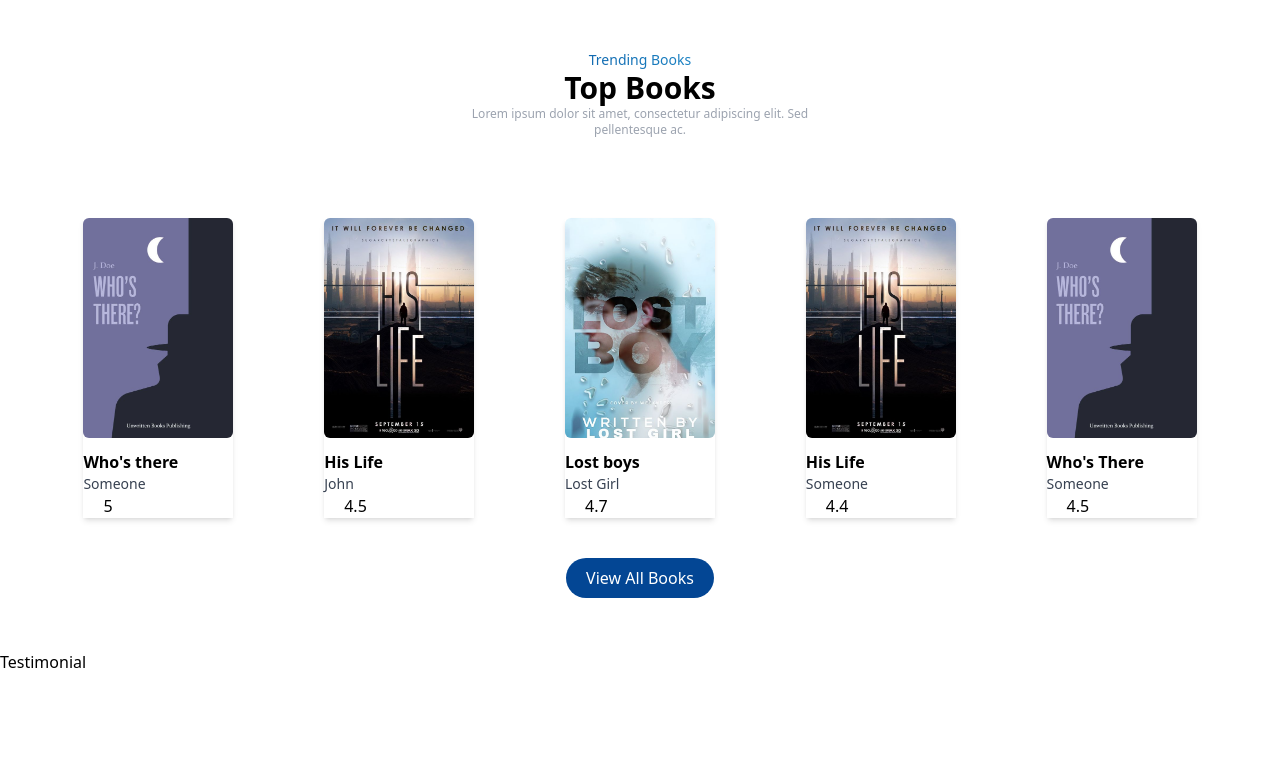
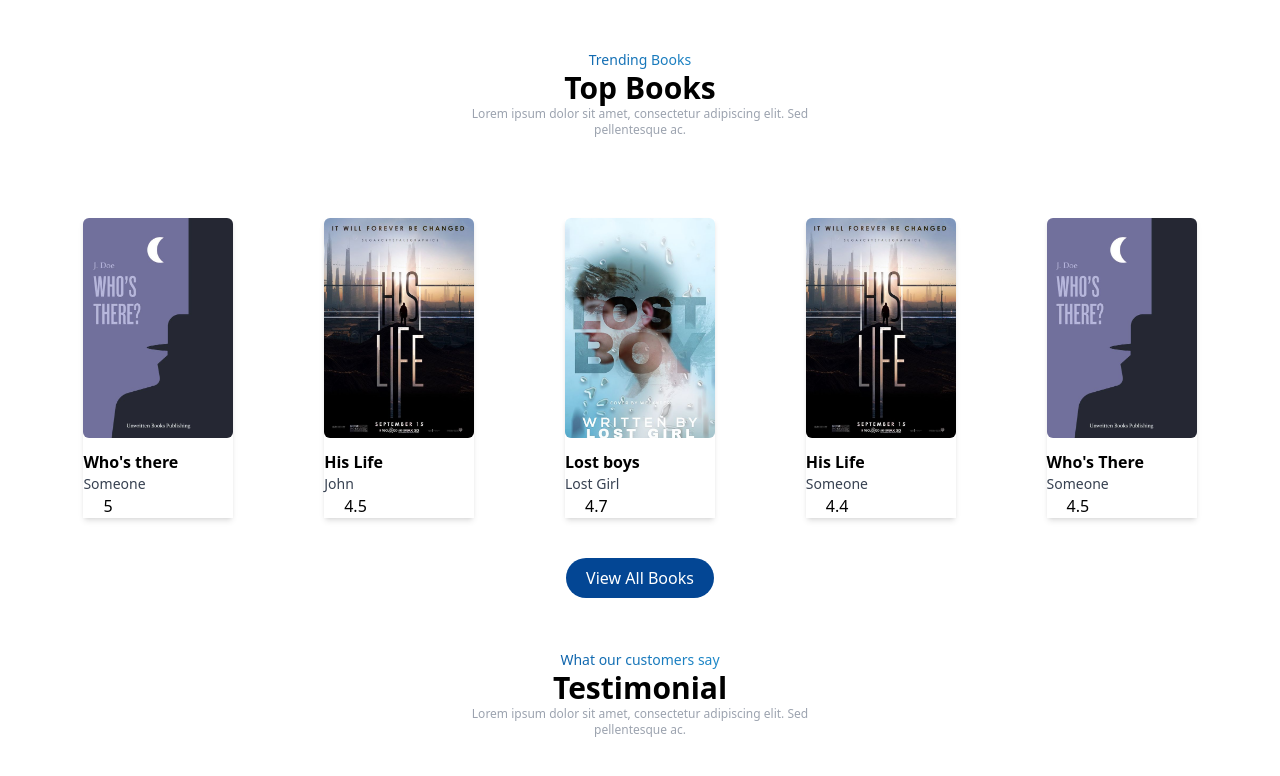
Before and after one commit to G3RGES/book-store, a React (Vite) app: page / in a window 1280 px wide. Shown: the part 1923-2699 px from the top of the page. Before the commit the page ends 2597 px from the top, so only its background shows below. Built offline with nearby package versions, Linux system fonts and the light colour scheme; some icons are missing.

Commit message:
Update Testimonial.jsx

```diff
--- a/src/components/Testimonial.jsx
+++ b/src/components/Testimonial.jsx
@@ -1,7 +1,27 @@
 import React from "react";
 
 const Testimonial = () => {
-  return <div>Testimonial</div>;
+  return (
+    <div>
+      <div className="container">
+        {/* header */}
+        <div className="text-center mb-20 max-w-[400px] mx-auto ">
+          <p
+            className="text-sm bg-clip-text text-transparent bg-gradient-to-r
+                  from-primary to-secondary "
+          >
+            What our customers say
+          </p>
+          <h1 className="text-3xl font-bold">Testimonial</h1>
+          <p className="text-xs text-gray-400">
+            Lorem ipsum dolor sit amet, consectetur adipiscing elit. Sed
+            pellentesque ac.
+          </p>
+        </div>
+        {/* card section */}
+      </div>
+    </div>
+  );
 };
 
 export default Testimonial;
```
